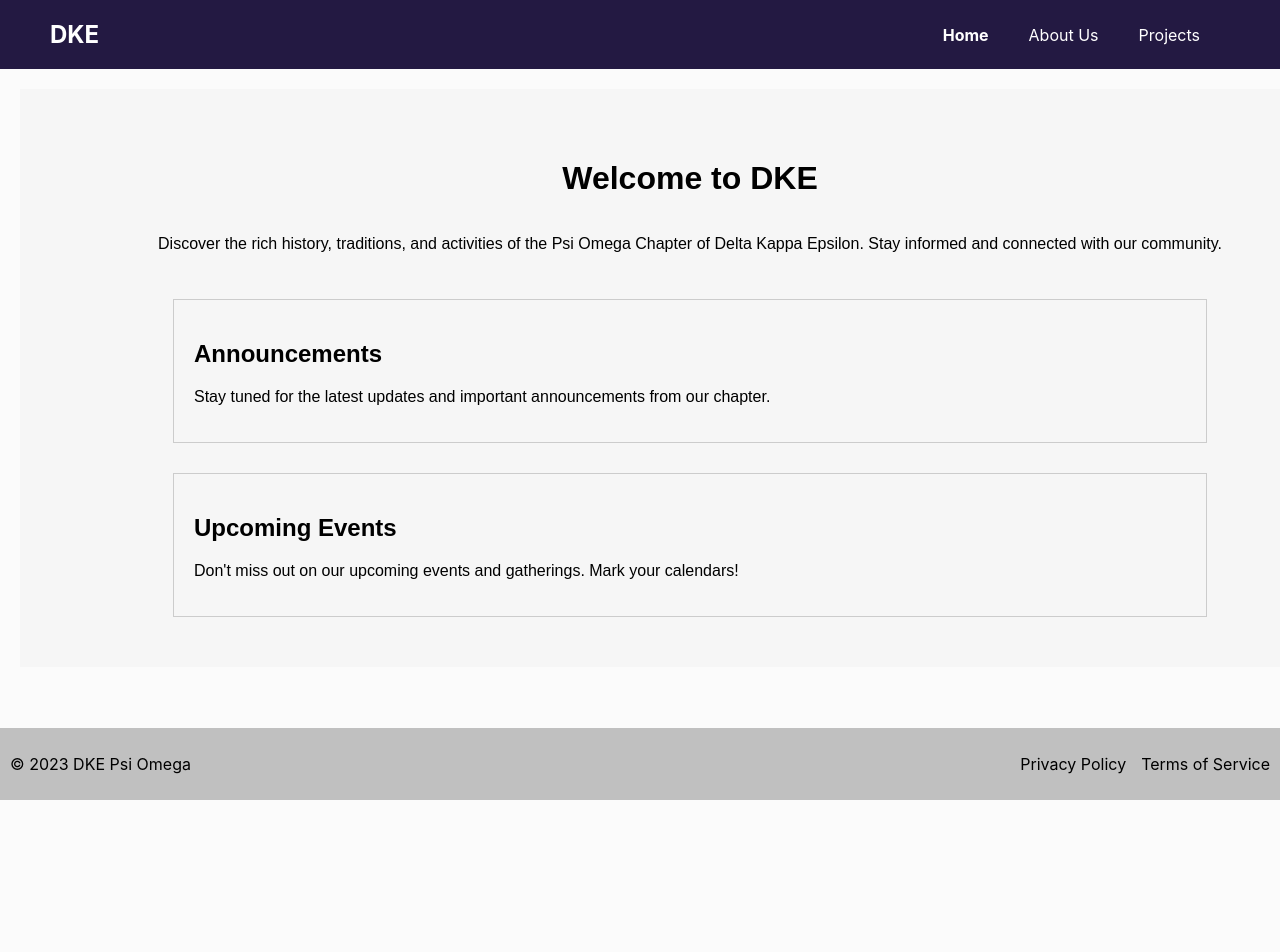
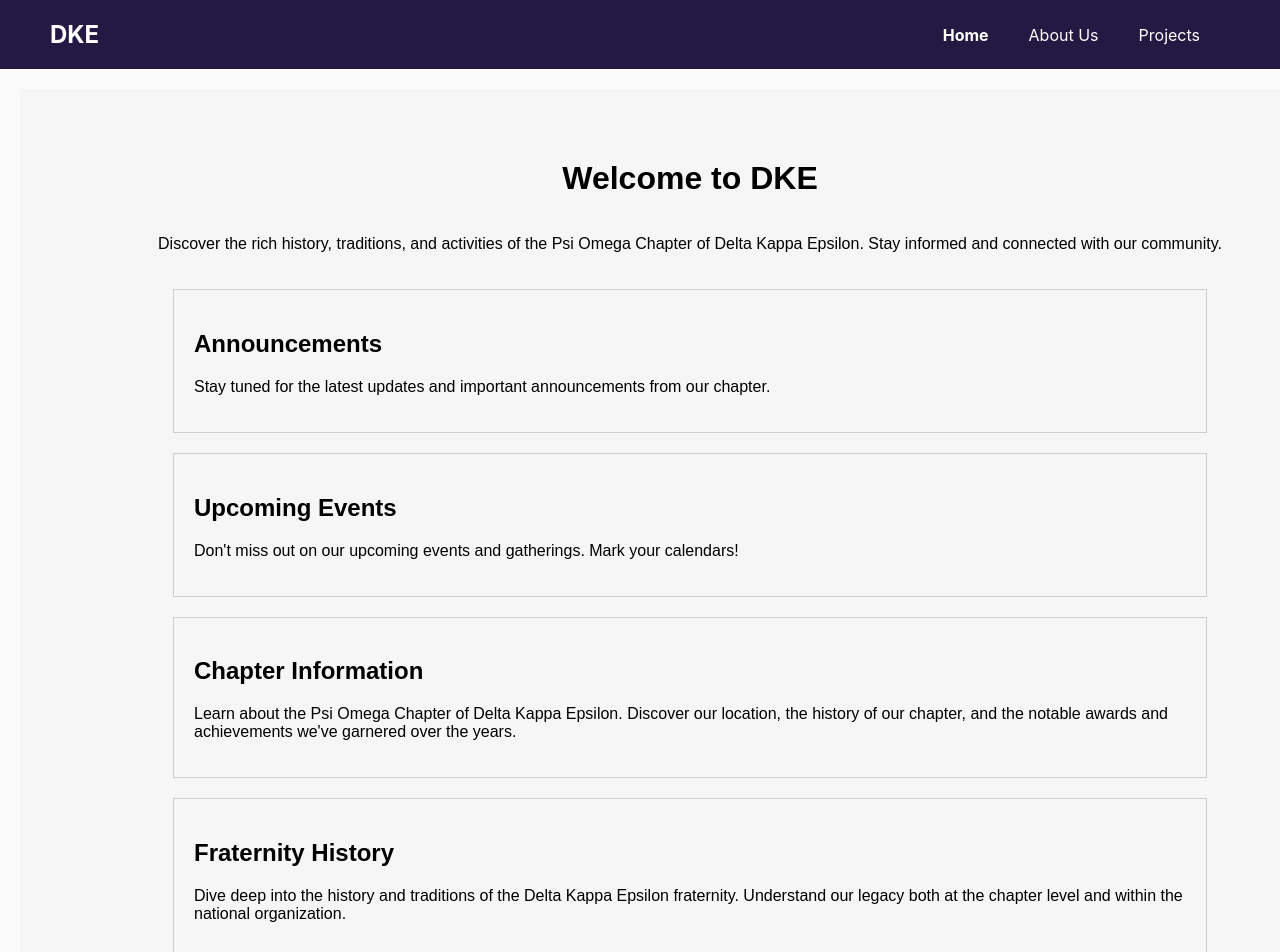
Before and after one commit to NBelgaonkar/Psi-Omega-Site, a React (Create React App) app: page / in a window 1280 px wide. Shown: the top 952 px of the page. Before the commit the page ends 800 px from the top, so only its background shows below. Built offline with nearby package versions, Linux system fonts and the light colour scheme.

Commit message:
Updated sections of homepage

```diff
--- a/src/components/Homepage.js
+++ b/src/components/Homepage.js
@@ -16,16 +16,8 @@
   width: 100%;
 `;
 
-const AnnouncementSection = styled.div`
-  margin-top: 30px;
-  border: 1px solid #ccc;
-  padding: 20px;
-  width: 80%;
-  text-align: left;
-`;
-
-const EventSection = styled.div`
-  margin-top: 30px;
+const Section = styled.div`
+  margin-top: 20px;
   border: 1px solid #ccc;
   padding: 20px;
   width: 80%;
@@ -43,21 +35,38 @@
           Discover the rich history, traditions, and activities of the Psi Omega Chapter of Delta Kappa Epsilon. Stay informed and connected with our community.
         </p>
 
-        <AnnouncementSection>
+        <Section>
           <h2>Announcements</h2>
           <p>
             Stay tuned for the latest updates and important announcements from our chapter.
             {/* You can dynamically fetch and display announcements here */}
           </p>
-        </AnnouncementSection>
+        </Section>
 
-        <EventSection>
+        <Section>
           <h2>Upcoming Events</h2>
           <p>
             Don't miss out on our upcoming events and gatherings. Mark your calendars!
             {/* You can dynamically fetch and display upcoming events here */}
           </p>
-        </EventSection>
+        </Section>
+
+        <Section>
+          <h2>Chapter Information</h2>
+          <p>
+            Learn about the Psi Omega Chapter of Delta Kappa Epsilon. Discover our location, the history of our chapter, and the notable awards and achievements we've garnered over the years.
+            {/* You can dynamically fetch and display detailed chapter information here */}
+          </p>
+        </Section>
+
+        <Section>
+          <h2>Fraternity History</h2>
+          <p>
+            Dive deep into the history and traditions of the Delta Kappa Epsilon fraternity. Understand our legacy both at the chapter level and within the national organization.
+            {/* You can dynamically fetch and display the fraternity's history here */}
+          </p>
+        </Section>
+
       </Container>
     );
   }
```
